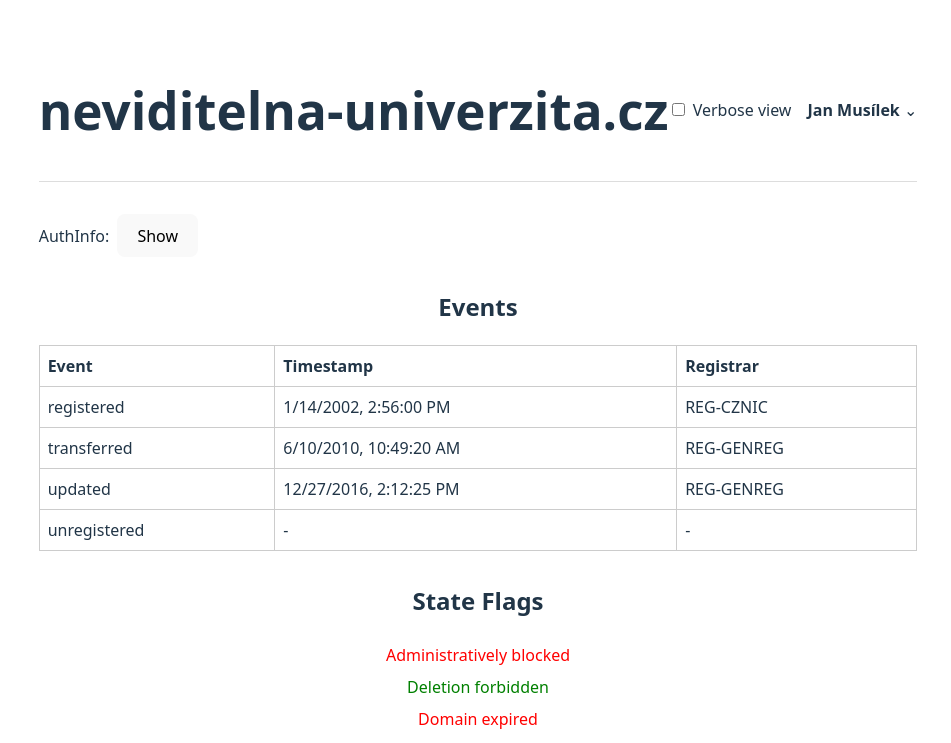
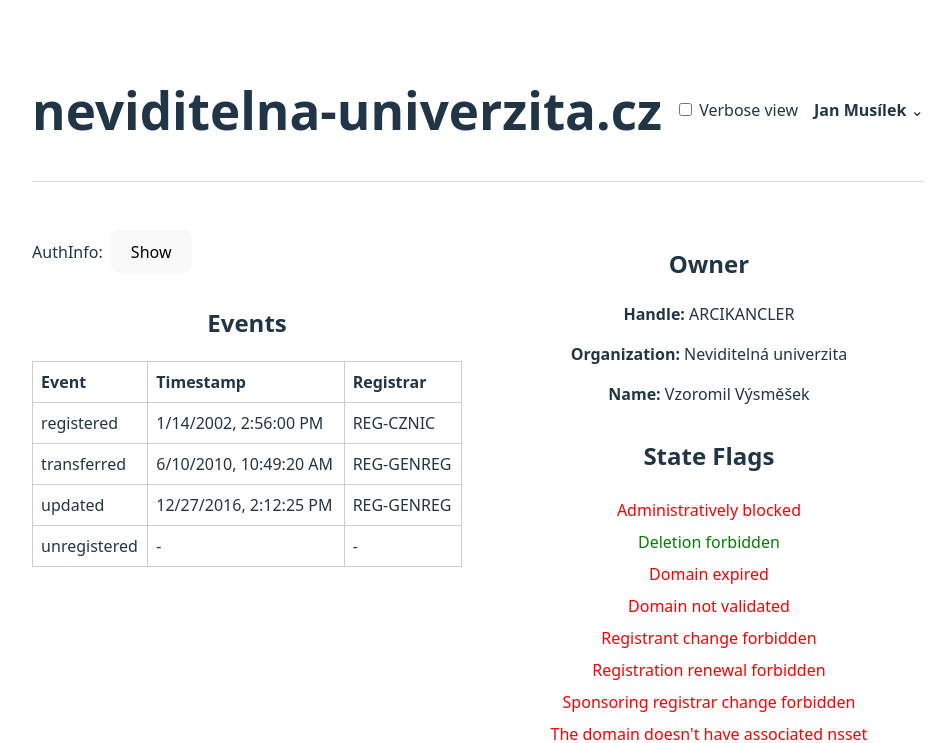
Before and after one commit to lukaskourilcz/secret-uni, a Vue app: page / in a window 1280 px wide. Shown: the top 743 px of the page, without its empty margins (162-1113 px from the left). Built offline with nearby package versions, Linux system fonts and the light colour scheme.

Commit message:
vue update

```diff
--- a/src/App.vue
+++ b/src/App.vue
@@ -8,9 +8,16 @@
     />
 
     <div v-if="domainData" class="content">
-      <AuthInfo :auth-info="domainData.authInfo" />
-      <EventsTable :events="domainData.events" />
-      <StateFlags :flags="domainData.state_flags.flags" />
+      <div class="main">
+        <div class="left">
+          <AuthInfo :auth-info="domainData.authInfo" />
+          <EventsTable :events="domainData.events" />
+        </div>
+        <div class="right">
+          <Owner :owner="domainData.owner" />
+          <StateFlags :flags="domainData.state_flags.flags" />
+        </div>
+      </div>
     </div>
   </div>
 </template>
@@ -21,6 +28,7 @@ import DomainHeader from './components/DomainHeader.vue'
 import AuthInfo from './components/AuthInfo.vue'
 import EventsTable from './components/EventsTable.vue'
 import StateFlags from './components/StateFlags.vue'
+import Owner from './components/Owner.vue'
 
 const domainData = ref(null)
 const verbose = ref(false)
@@ -40,4 +48,12 @@ onMounted(async () => {
 .content {
   margin-top: 2rem;
 }
+.main {
+  display: flex;
+  gap: 2rem;
+  flex-wrap: wrap;
+}
+.left, .right {
+  flex: 1 1 300px;
+}
 </style>
```
